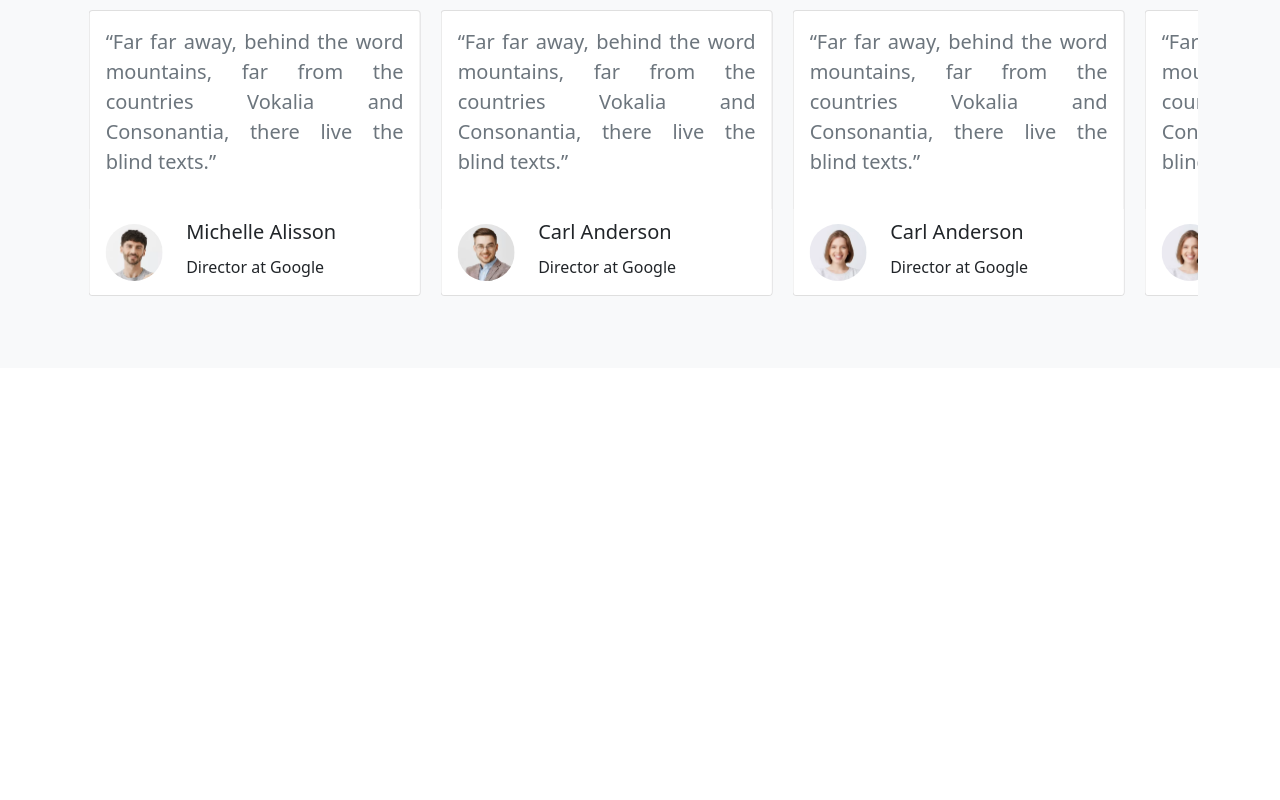
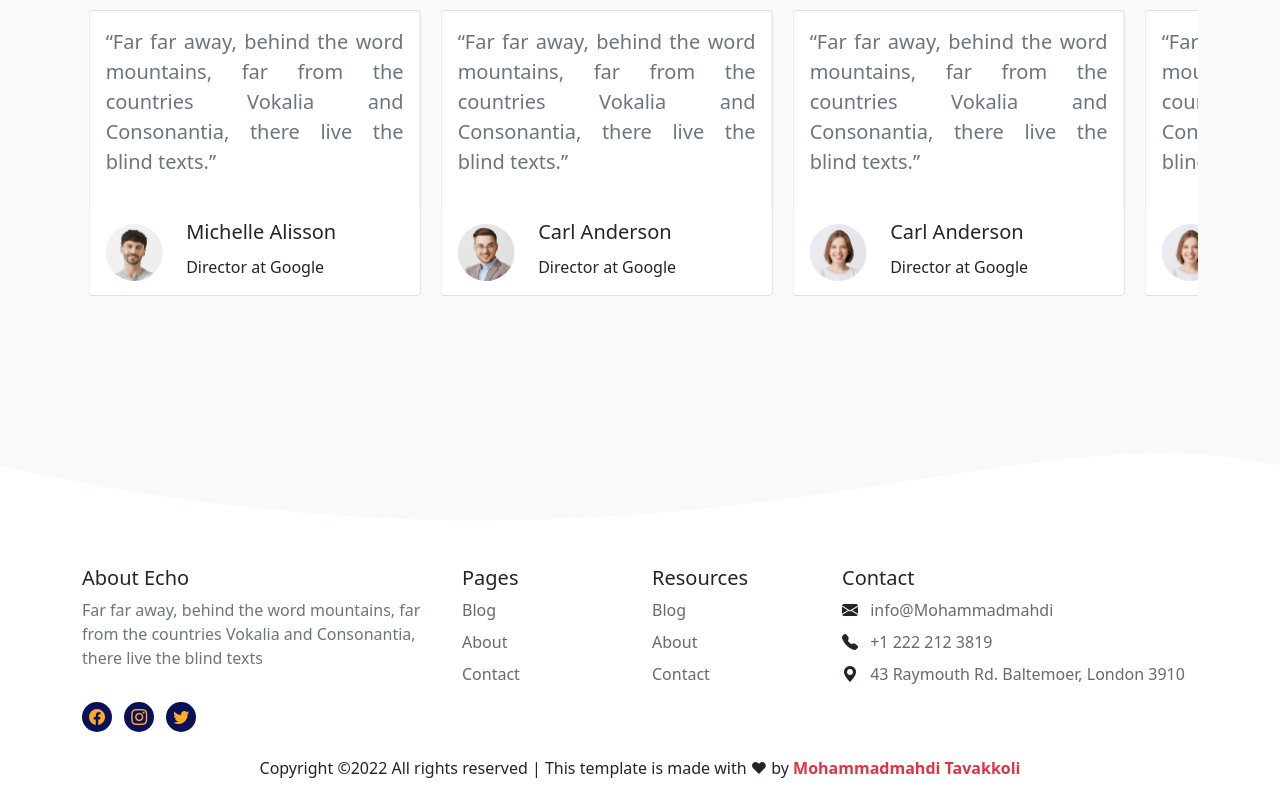
Before and after one commit to mm-tvkl/Complete-Project-5, a website: page index.html in a window 1280 px wide. Shown: the part 3220-4020 px from the top of the page. Before the commit the page ends 3588 px from the top, so only its background shows below. Drawn offline with nearby package versions, Linux system fonts and the light colour scheme.

Commit message:
Footer Section added to Project

```diff
--- a/index.html
+++ b/index.html
@@ -418,8 +418,7 @@
                         <div class="card-footer bg-white border-0">
                             <div class="row">
                                 <div class="col-3 d-flex justify-content-center align-items-center">
-                                    <img src="./img/testimonials-img/avatar1.png" alt=""
-                                        class="img-fluid rounded-pill">
+                                    <img src="./img/testimonials-img/avatar1.png" alt="" class="img-fluid rounded-pill">
                                 </div>
                                 <div class="col-9 d-flex">
                                     <div>
@@ -443,8 +442,7 @@
                         <div class="card-footer bg-white border-0">
                             <div class="row">
                                 <div class="col-3 d-flex justify-content-center align-items-center">
-                                    <img src="./img/testimonials-img/avatar3.png" alt=""
-                                        class="img-fluid rounded-pill">
+                                    <img src="./img/testimonials-img/avatar3.png" alt="" class="img-fluid rounded-pill">
                                 </div>
                                 <div class="col-9 d-flex">
                                     <div>
@@ -468,8 +466,7 @@
                         <div class="card-footer bg-white border-0">
                             <div class="row">
                                 <div class="col-3 d-flex justify-content-center align-items-center">
-                                    <img src="./img/testimonials-img/avatar2.png" alt=""
-                                        class="img-fluid rounded-pill">
+                                    <img src="./img/testimonials-img/avatar2.png" alt="" class="img-fluid rounded-pill">
                                 </div>
                                 <div class="col-9 d-flex">
                                     <div>
@@ -493,8 +490,7 @@
                         <div class="card-footer bg-white border-0">
                             <div class="row">
                                 <div class="col-3 d-flex justify-content-center align-items-center">
-                                    <img src="./img/testimonials-img/avatar2.png" alt=""
-                                        class="img-fluid rounded-pill">
+                                    <img src="./img/testimonials-img/avatar2.png" alt="" class="img-fluid rounded-pill">
                                 </div>
                                 <div class="col-9 d-flex">
                                     <div>
@@ -518,8 +514,7 @@
                         <div class="card-footer bg-white border-0">
                             <div class="row">
                                 <div class="col-3 d-flex justify-content-center align-items-center">
-                                    <img src="./img/testimonials-img/avatar3.png" alt=""
-                                        class="img-fluid rounded-pill">
+                                    <img src="./img/testimonials-img/avatar3.png" alt="" class="img-fluid rounded-pill">
                                 </div>
                                 <div class="col-9 d-flex">
                                     <div>
@@ -543,8 +538,7 @@
                         <div class="card-footer bg-white border-0">
                             <div class="row">
                                 <div class="col-3 d-flex justify-content-center align-items-center">
-                                    <img src="./img/testimonials-img/avatar3.png" alt=""
-                                        class="img-fluid rounded-pill">
+                                    <img src="./img/testimonials-img/avatar3.png" alt="" class="img-fluid rounded-pill">
                                 </div>
                                 <div class="col-9 d-flex">
                                     <div>
@@ -561,6 +555,86 @@
         </div>
     </section>
 
+    <!-- Footer -->
+    <footer>
+        <div class="container-fluid bg-light p-0 pt-5">
+            <div style="height: 150px; overflow: hidden;" ><svg viewBox="0 0 500 150" preserveAspectRatio="none" style="height: 100%; width: 100%;"><path d="M0.00,49.98 C266.64,199.84 394.19,-15.27 500.00,49.98 L500.00,150.00 L0.00,150.00 Z" style="stroke: none; fill: #fff;"></path></svg></div>
+            <div class="container-fluid bg-white pb-1">
+                <div class="container">
+                    <div class="row">
+                        <!-- About Echo -->
+                        <div class="col-lg-4 col-sm-12 col-md-6">
+                            <h5>About Echo</h5>
+                            <p class="text-muted">
+                                Far far away, behind the word mountains, far from the countries Vokalia and Consonantia,
+                                there live the blind texts
+                            </p>
+                        </div>
+
+                        <!-- Pages -->
+                        <div class="col-lg-2 col-sm-12 col-md-6">
+                            <h5>Pages</h5>
+                            <ul class="list-unstyled">
+                                <li class="my-2"><a href="#" class="footer-link">Blog</a></li>
+                                <li class="my-2"><a href="#" class="footer-link">About</a></li>
+                                <li class="my-2"><a href="#" class="footer-link">Contact</a></li>
+                            </ul>
+                        </div>
+
+                        <!-- Resources -->
+                        <div class="col-lg-2 col-sm-12 col-md-6">
+                            <h5>Resources</h5>
+                            <ul class="list-unstyled">
+                                <li class="my-2"><a href="#" class="footer-link">Blog</a></li>
+                                <li class="my-2"><a href="#" class="footer-link">About</a></li>
+                                <li class="my-2"><a href="#" class="footer-link">Contact</a></li>
+                            </ul>
+                        </div>
+
+                        <!-- Contact -->
+                        <div class="col-lg-4 col-sm-12 col-md-6">
+                            <h5>Contact</h5>
+                            <ul class="list-unstyled">
+                                <li class="my-2">
+                                    <i class="bi bi-envelope-fill"></i>
+                                    <a href="#" class="ms-2 footer-link">info@Mohammadmahdi</a>
+                                </li>
+                                <li class="my-2">
+                                    <i class="bi bi-telephone-fill"></i>
+                                    <a href="#" class="ms-2 footer-link">+1 222 212 3819</a>
+                                </li>
+                                <li class="my-2">
+                                    <i class="bi bi-geo-alt-fill"></i>
+                                    <a href="#" class="ms-2 footer-link">43 Raymouth Rd. Baltemoer, London 3910</a>
+                                </li>
+                            </ul>
+                        </div>
+                    </div>
+                    <span class="social-media">
+                        <a href="#">
+                            <i class="bi bi-facebook"></i>
+                        </a>
+                    </span>
+                    <span class="social-media ms-2">
+                        <a href="#">
+                            <i class="bi bi-instagram"></i>
+                        </a>
+                    </span>
+                    <span class="social-media ms-2">
+                        <a href="#">
+                            <i class="bi bi-twitter"></i>
+                        </a>
+                    </span>
+                </div>
+                <div class="container pt-4 text-center">
+                    <p>
+                        Copyright ©2022 All rights reserved | This template is made with ❤ by <span class="fw-bolder text-danger">Mohammadmahdi Tavakkoli</span>
+                    </p>
+                </div>
+            </div>
+        </div>
+    </footer>
+
 </body>
 <!-- Bootstrap.min.js -->
 <script src="./node_modules/bootstrap/dist/js/bootstrap.bundle.min.js"></script>
--- /dev/null
+++ b/scss/_footer.scss
@@ -0,0 +1,43 @@
+footer{
+    .footer-link{
+        color: #696969;
+        text-decoration: none;
+        @include transition(color 300ms);
+        position: relative;
+        padding-bottom: 6px;
+    }
+
+    .footer-link:hover{
+        color: #ff7b00;
+    }
+
+    .footer-link::before{
+        content: "";
+        position: absolute;
+        bottom: 0;
+        left: 0;
+        height: 2px;
+        width: 0%;
+        background-color: #ff7b00;
+        @include transition(width 300ms)
+    }
+
+    .footer-link:hover.footer-link::before{
+        width: 100%;
+    }
+}
+
+.social-media{
+    background-color: $color-btn;
+    width: 30px;
+    height: 30px;
+    border-radius: 50%;
+    display: inline-flex;
+    justify-content: center;
+    align-items : center;
+}
+
+.social-media a{
+    color: $color-text-badge;
+    text-decoration: none;
+}
--- a/scss/main.scss
+++ b/scss/main.scss
@@ -5,6 +5,7 @@
 @import "./header";
 @import "./services";
 @import "./testimonials";
+@import "./footer";
 
 *{
     margin: 0;
```
Also changed, not shown: css/main.min.css, 1 other file.
